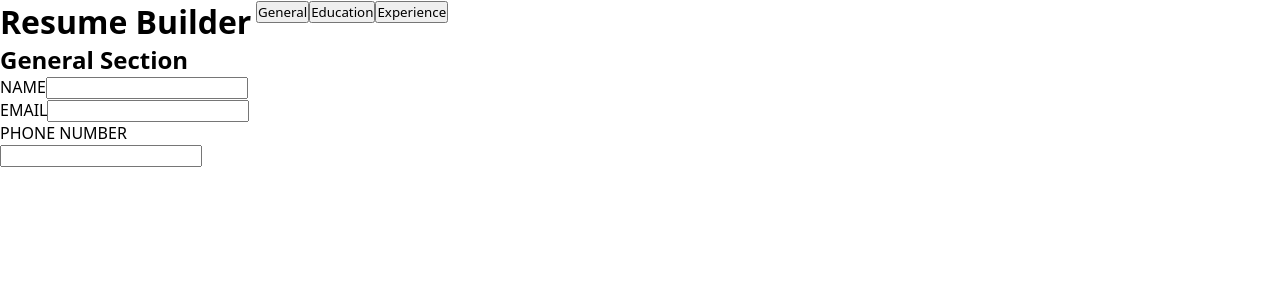
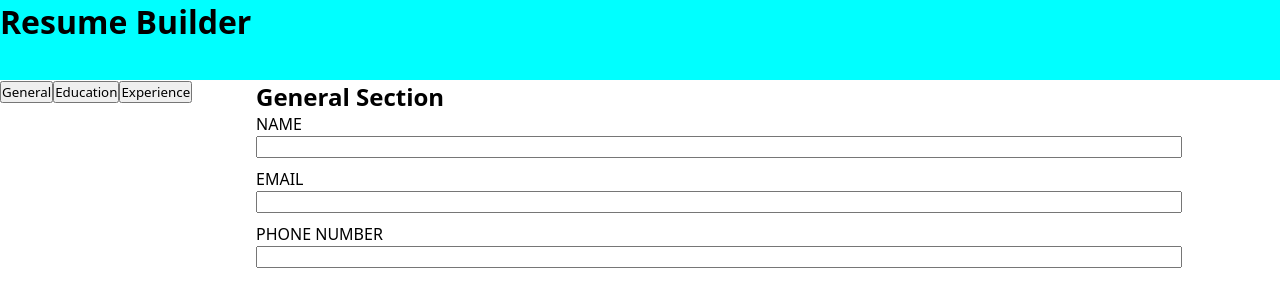
Before and after one commit to ImExtraPolite3/resume-builder, a React (Vite) app: page / in a window 1280 px wide. Shown: the top 300 px of the page. Built offline with nearby package versions, Linux system fonts and the light colour scheme.

Commit message:
add styling

```diff
--- a/src/index.css
+++ b/src/index.css
@@ -7,5 +7,24 @@
 
 #root {
   display: grid;
+  grid-template-rows: 10vh 90vh;
   grid-template-columns: 20vw 80vw;
 }
+
+.header {
+  background-color: aqua;
+  grid-column: 1 / 3;
+}
+
+.user-input {
+  display: flex;
+  flex-direction: column;
+  gap: 5px;
+  width: 90%;
+}
+
+.user-input > div > input,
+.user-input > div > div > input {
+  width: 100%;
+  margin-bottom: 10px;
+}
```
